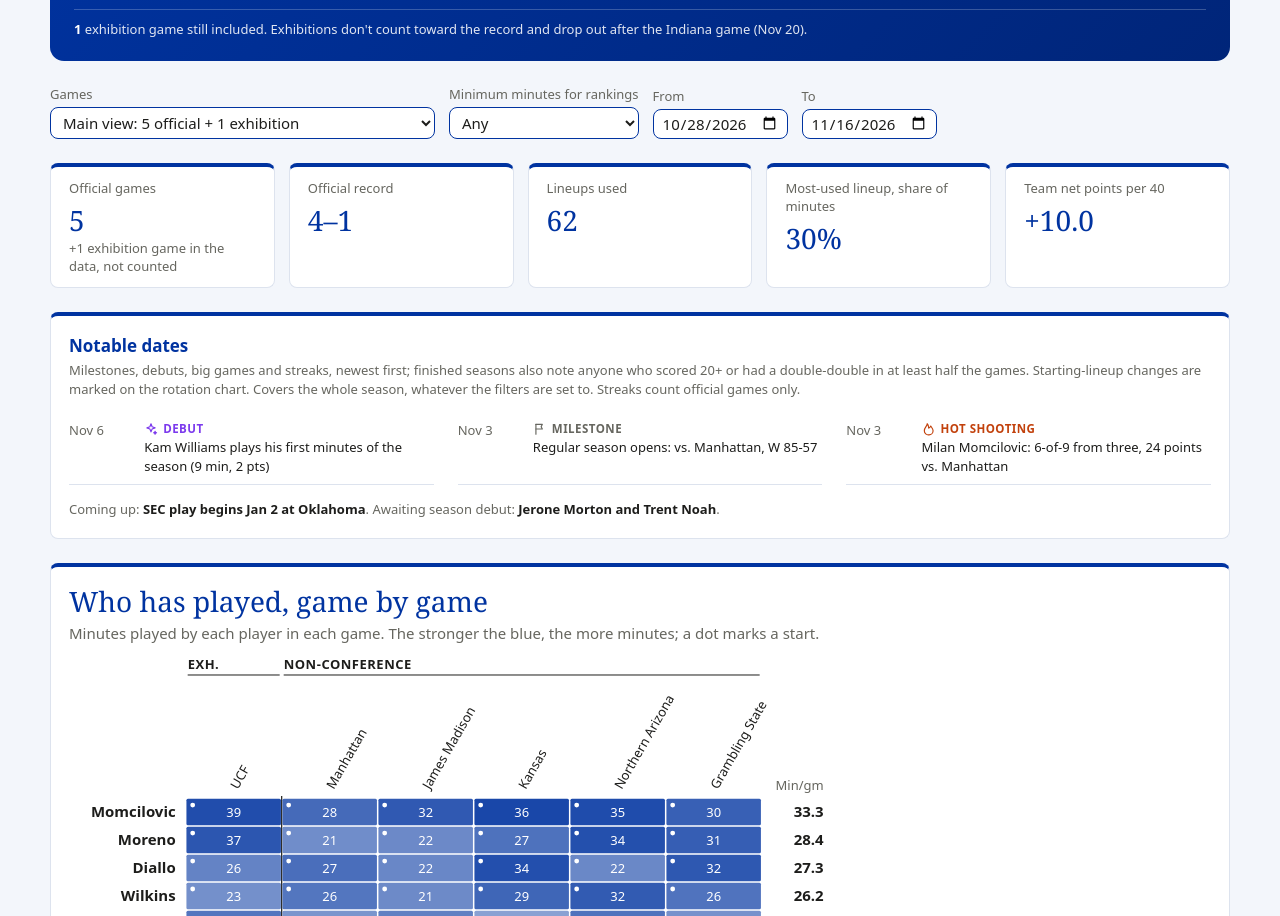
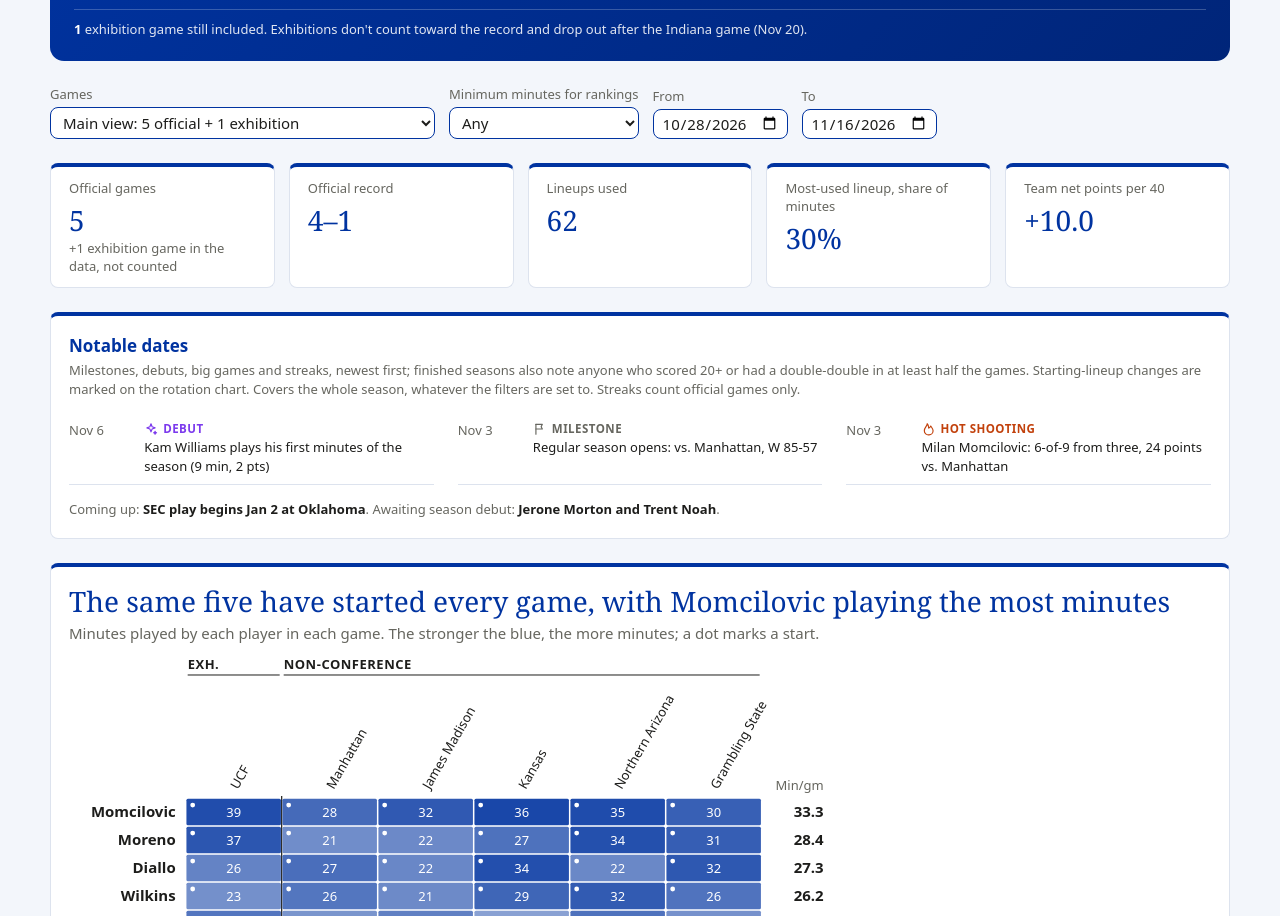
Before and after one commit to eric-t-ringer/UK-basketball-lineup-stats, a plain HTML site: page 2026-27/index.html in a window 1280 px wide. Shown: the part 184-1100 px from the top of the page. Drawn offline with Linux system fonts and the light colour scheme.

Commit message:
Set rotation chart headline
Co-Authored-By: Claude <noreply@anthropic.com>

```diff
--- a/2026-27/index.html
+++ b/2026-27/index.html
@@ -1263,7 +1263,7 @@
   // Rotation heatmap: one row per player, one column per game, shaded by minutes.
   // Hand-written headline for the main view, set after reviewing the chart; shows only in the main view with no date range,
   // and only while the latest game in the data is the one it was written through (null = use the automatic headline).
-  const ROTATION_HEADLINE = {text: "The same five have started every game, with Momcilovic playing the most minutes", through: "2026-11-13-northern-arizona"};
+  const ROTATION_HEADLINE = {text: "The same five have started every game, with Momcilovic playing the most minutes", through: "2026-11-16-grambling-state"};
   const rotGames = () => {
     const rows = inScope('rotation');
     const games = [...new Map(rows.map((r) => [r.game_id, r])).values()].sort((a, b) => a.date < b.date ? -1 : 1);
```
